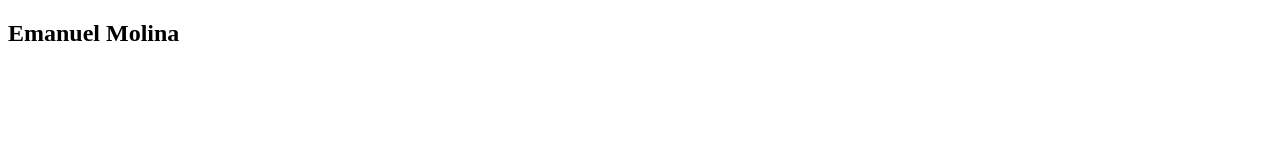
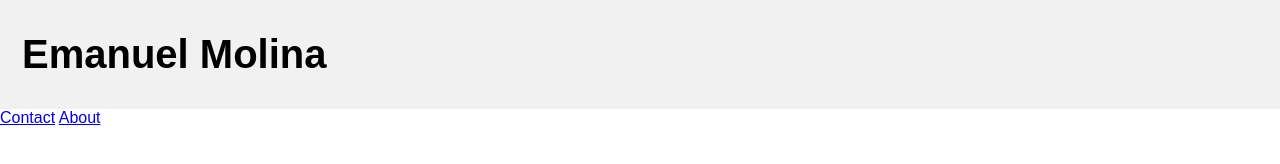
Before and after one commit to AcquahLopid/mini-project, a plain HTML site: page index.html in a window 1280 px wide. Drawn offline with Linux system fonts and the light colour scheme.

Commit message:
add header and contact info and style to both

```diff
--- /dev/null
+++ b/Assests/style.css
@@ -0,0 +1,28 @@
+body {
+    margin: 0;
+    font-family: Arial, Helvetica, sans-serif;
+  }
+
+  .header {
+    overflow: hidden;
+    background-color: #f1f1f1;
+    padding: 30px 10px;
+  }
+
+  .header a {
+    float: left;
+    color: black;
+    text-align: center;
+    padding: 12px;
+    text-decoration: none;
+    font-size: 40px;
+    line-height: 25px;
+    border-radius: 4px;
+  }
+
+  @media screen and (max-width: 500px) {
+    .header a {
+      float: none;
+      display: block;
+      text-align: left;
+    }
--- a/index.html
+++ b/index.html
@@ -4,8 +4,17 @@
 <head>
     <meta charset="UTF-8">
     <title>Emanuel Molina's Portfolio</title>
+    <link rel="stylesheet" href="Assests/style.css">
 </head>
-<section>
-    <h1>Emanuel Molina</h1>
-</section>
+<body>
+    <div class="header">
+            <a><strong> Emanuel Molina </strong></a>
+    </div>
+    <div>
+        <div class="page-bottom">
+            <a href="#contact">Contact</a>
+            <a href="#about">About</a>
+        </div>
+    </div>
+</body>
 </html>
```
Also changed, not shown: style.css (deleted).
